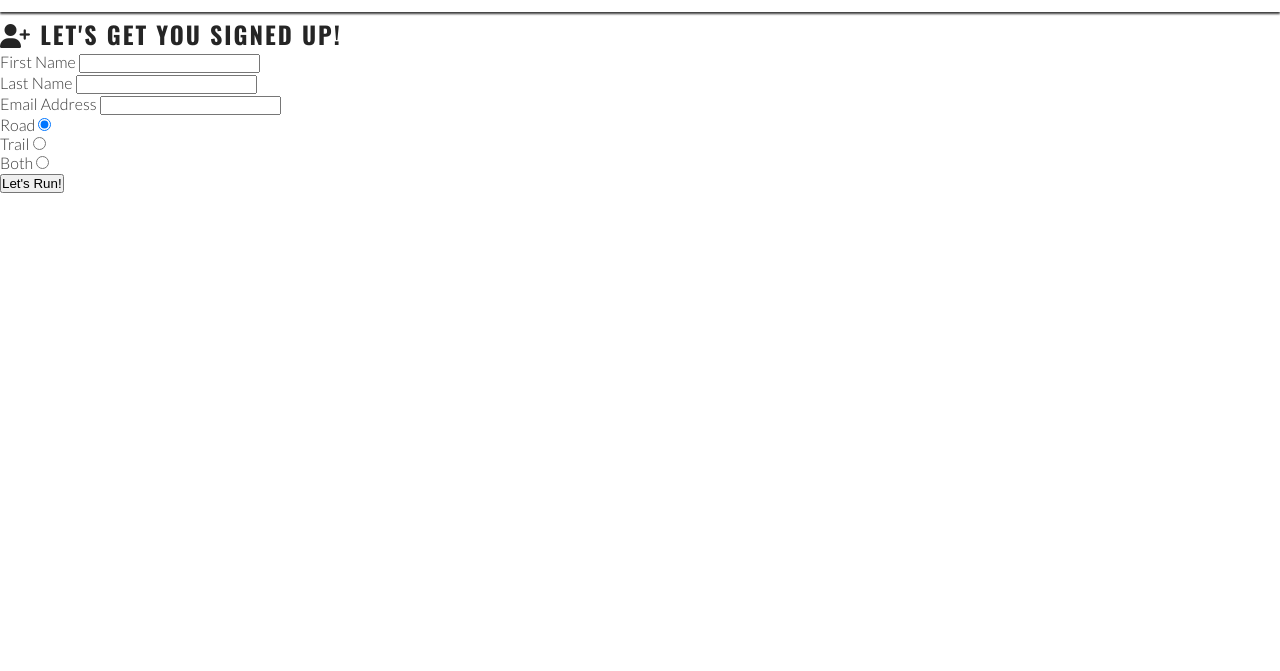
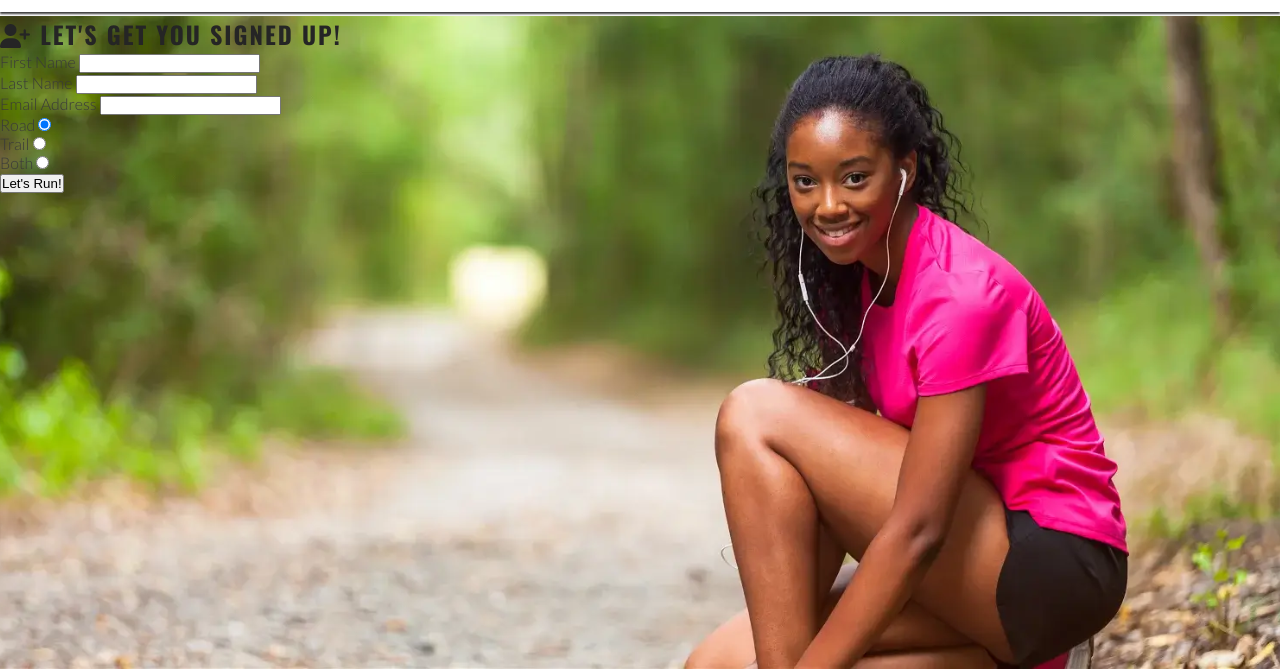
Before and after one commit to Dimitris112/gitpod-1st-testproject, a plain HTML site: page signup.html in a window 1280 px wide. Shown: the part 63-734 px from the top of the page. Drawn offline with nearby package versions, Linux system fonts and the light colour scheme.

Commit message:
Styled the signup section

```diff
--- a/assets/css/style.css
+++ b/assets/css/style.css
@@ -99,6 +99,13 @@ main {
     margin-top: 47px;
     display: flex;
     flex-direction: column;
+}
+
+#signup {
+    background-image: url("../images/signup-image.webp");
+    background-size: cover;
+    background-position: 75%;
+    flex-grow: 1;
 }
 
 /* Hero section*/
```
